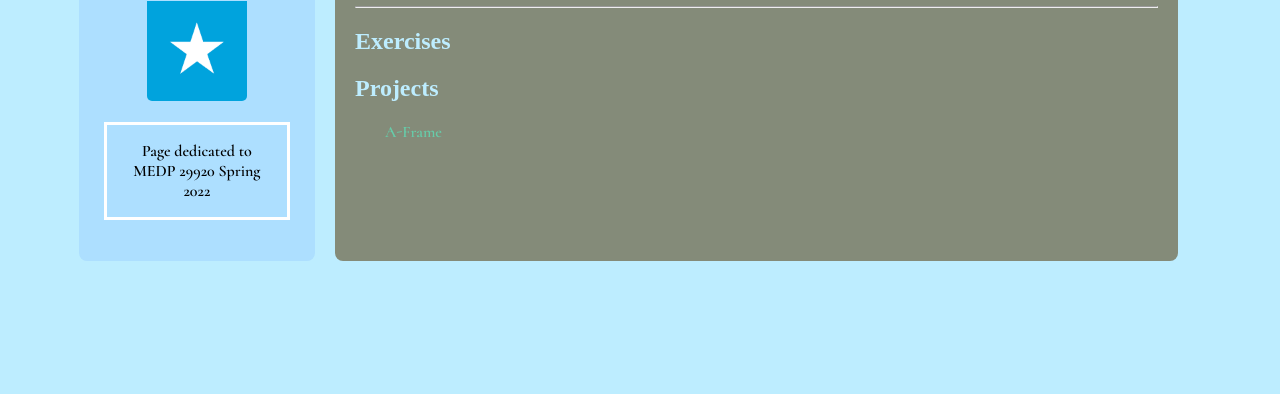
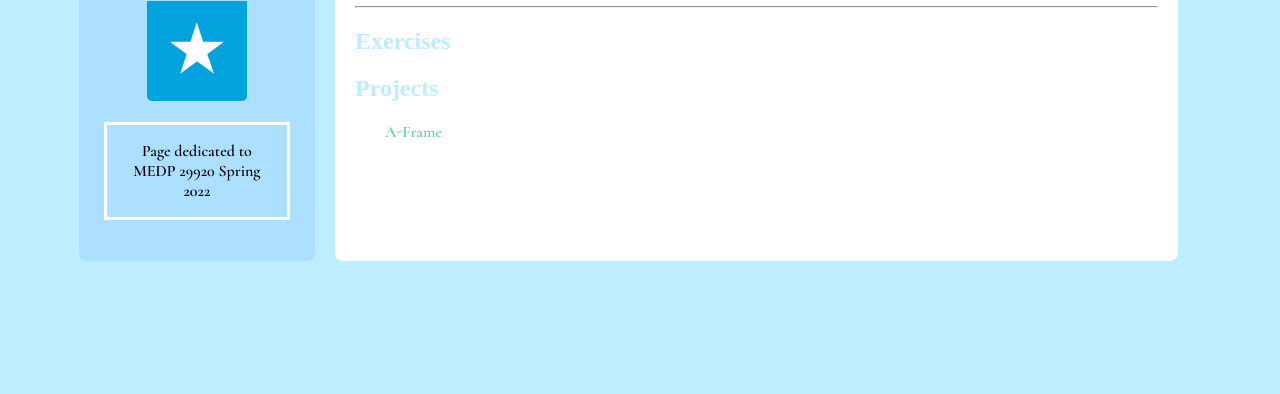
Before and after one commit to angie-xu/xrDesignDev, a plain HTML site: page index.html in a window 1280 px wide. Shown: the part 406-800 px from the top of the page. Drawn offline with Linux system fonts and the light colour scheme; a web font is replaced by a local one.

Commit message:
changed bg color to correct color

```diff
--- a/index.html
+++ b/index.html
@@ -88,7 +88,7 @@
 
   #item3 {
     grid-area: sidebar;
-    background-color: #848B79;
+    background-color: white;
     color: black;
     justify-self: start;
     width: 85%;
```
